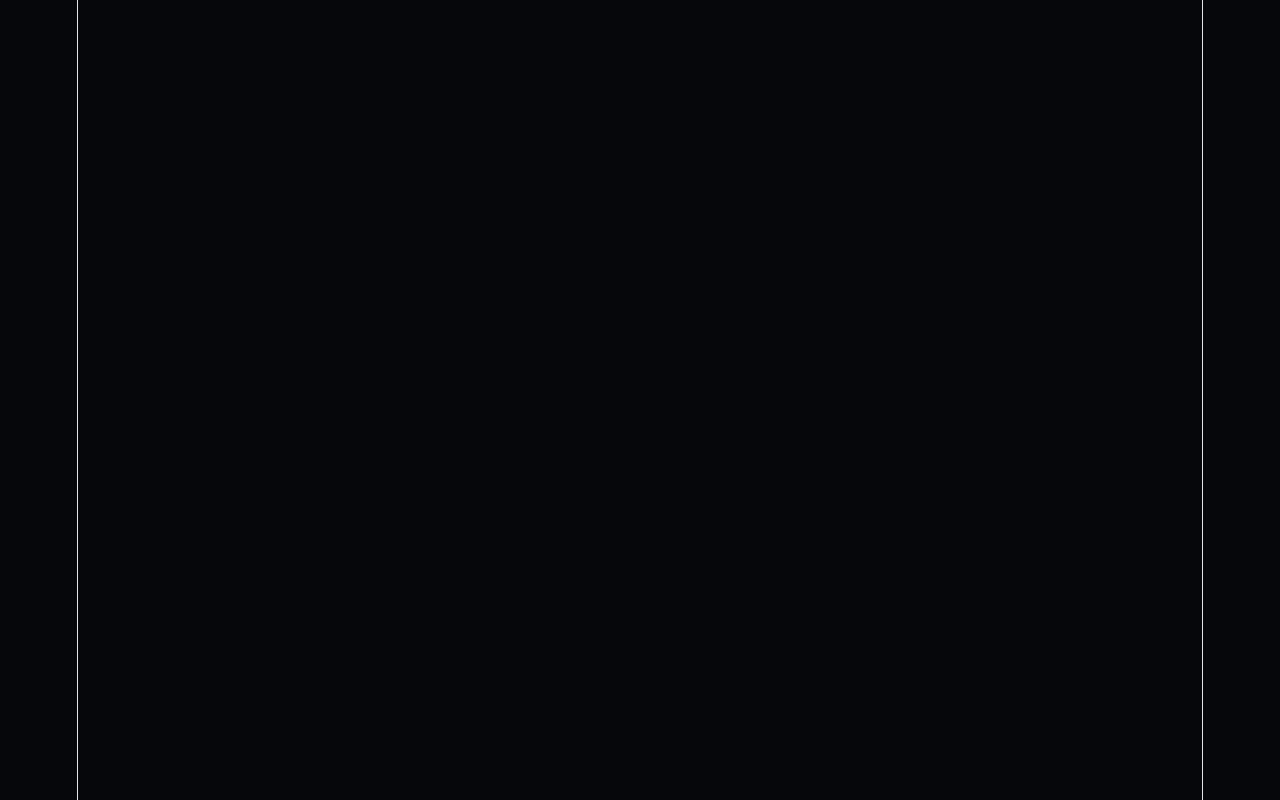
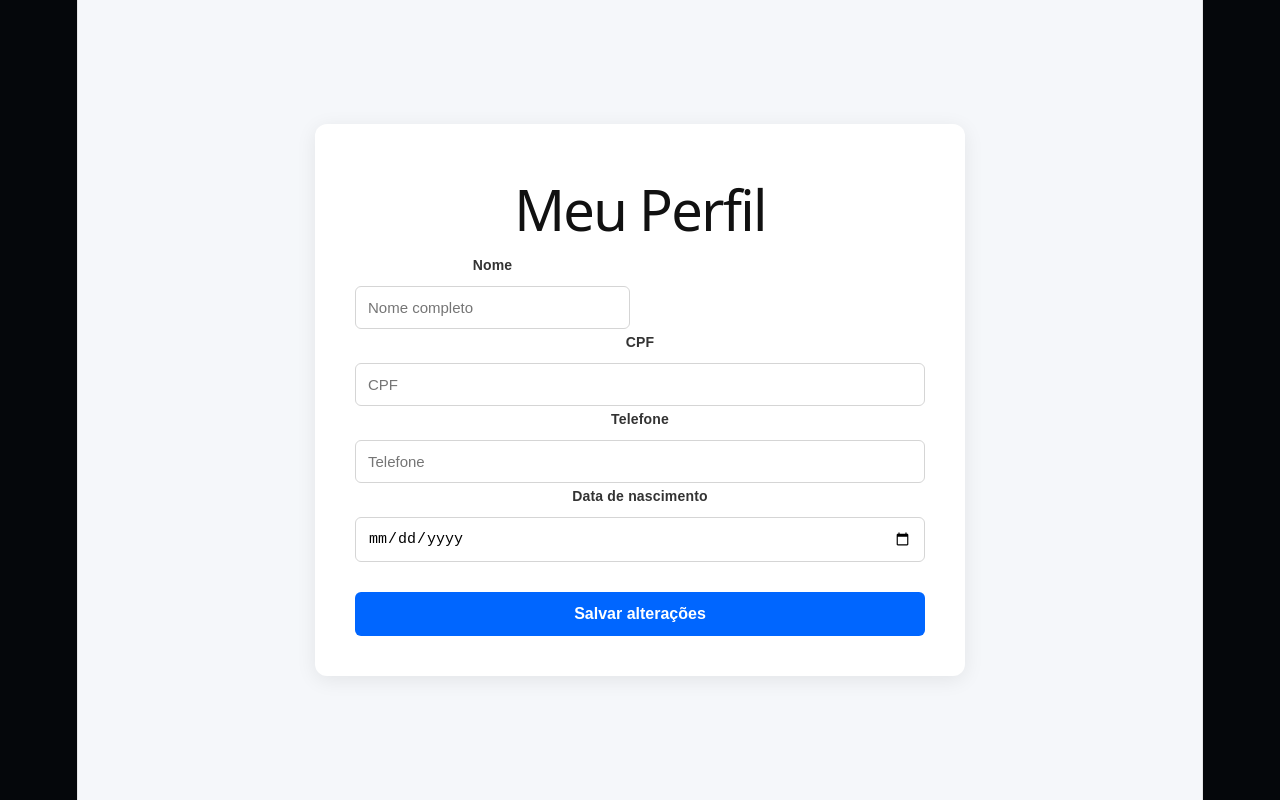
Before and after one commit to gblimadev/locadora-inteligente-frontend, a React (Vite) app: page /perfil in a window 1280 px wide. Before the commit this address had no page. Built offline with nearby package versions, Linux system fonts and the light colour scheme.

Commit message:
Adiciona página de perfil protegida

```diff
--- a/src/App.tsx
+++ b/src/App.tsx
@@ -10,6 +10,7 @@ import Cadastro from './pages/Cadastro'
 import HomePage from './components/homePages/HomePage'
 import ProtectedRoute from './components/ProtectedRoute'
 import { BrowserRouter, Routes, Route } from 'react-router-dom'
+import Perfil from './components/Perfil/Perfil'
 
 function Home() {
   return (
@@ -39,14 +40,25 @@ function App() {
 
         <Route path="/cadastro" element={<Cadastro />} />
 
+        <Route path="/perfil" element={<Perfil />} />
+
         <Route
           path="/home"
           element={
             <ProtectedRoute>
               <HomePage />
             </ProtectedRoute>
-          }
-        />
+            }
+          />
+
+          <Route
+            path="/perfil"
+            element={
+              <ProtectedRoute>
+                <Perfil />
+              </ProtectedRoute>
+            }
+          />
 
       </Routes>
     </BrowserRouter>
--- /dev/null
+++ b/src/components/Perfil/Perfil.css
@@ -0,0 +1,81 @@
+.perfil-container {
+  min-height: 100vh;
+  display: flex;
+  justify-content: center;
+  align-items: center;
+  padding: 40px 20px;
+  background-color: #f5f7fa;
+}
+
+.perfil-card {
+  width: 100%;
+  max-width: 650px;
+  padding: 40px;
+  background-color: #ffffff;
+  border-radius: 12px;
+  box-shadow: 0 4px 20px rgba(0, 0, 0, 0.08);
+}
+
+.perfil-card h1 {
+  margin-bottom: 30px;
+  color: #111111;
+  text-align: center;
+}
+
+.perfil-info {
+  display: grid;
+  grid-template-columns: 1fr 1fr;
+  gap: 20px;
+}
+
+.campo {
+  display: flex;
+  flex-direction: column;
+  gap: 8px;
+}
+
+.campo label {
+  font-size: 14px;
+  font-weight: 600;
+  color: #333333;
+}
+
+.campo input {
+  padding: 12px;
+  border: 1px solid #d5d5d5;
+  border-radius: 6px;
+  font-size: 15px;
+  outline: none;
+}
+
+.campo input:focus {
+  border-color: #0066ff;
+}
+
+.btn-salvar {
+  width: 100%;
+  margin-top: 30px;
+  padding: 13px;
+  border: none;
+  border-radius: 6px;
+  background-color: #0066ff;
+  color: white;
+  font-size: 16px;
+  font-weight: 600;
+  cursor: pointer;
+  transition: 0.2s;
+}
+
+.btn-salvar:hover {
+  background-color: #0052cc;
+}
+
+@media (max-width: 600px) {
+  .perfil-card {
+    padding: 25px;
+  }
+
+  .perfil-info {
+    grid-template-columns: 1fr;
+  }
+}
--- /dev/null
+++ b/src/components/Perfil/Perfil.tsx
@@ -0,0 +1,40 @@
+import './Perfil.css';
+
+function Perfil() {
+
+    return (
+        <div className="perfil-container">
+            <div className="perfil-card">
+                <h1>Meu Perfil</h1>
+
+                <div className="perfil-info">
+                    <div className="campo">
+                        <label>Nome</label>
+                        <input type="text" placeholder="Nome completo" />
+                    </div>
+                </div>
+
+                <div className="campo">
+                    <label>CPF</label>
+                    <input type= "text" placeholder="CPF" />
+                </div>
+
+                <div className="campo">
+                    <label>Telefone</label>
+                    <input type="text" placeholder="Telefone" />
+                </div>
+
+                <div className="campo">
+                    <label>Data de nascimento</label>
+                    <input type="date" />
+                </div>
+
+                <button className="btn-salvar"> Salvar alterações
+                </button>
+
+            </div>
+        </div>
+    )
+}
+
+export default Perfil;
```
